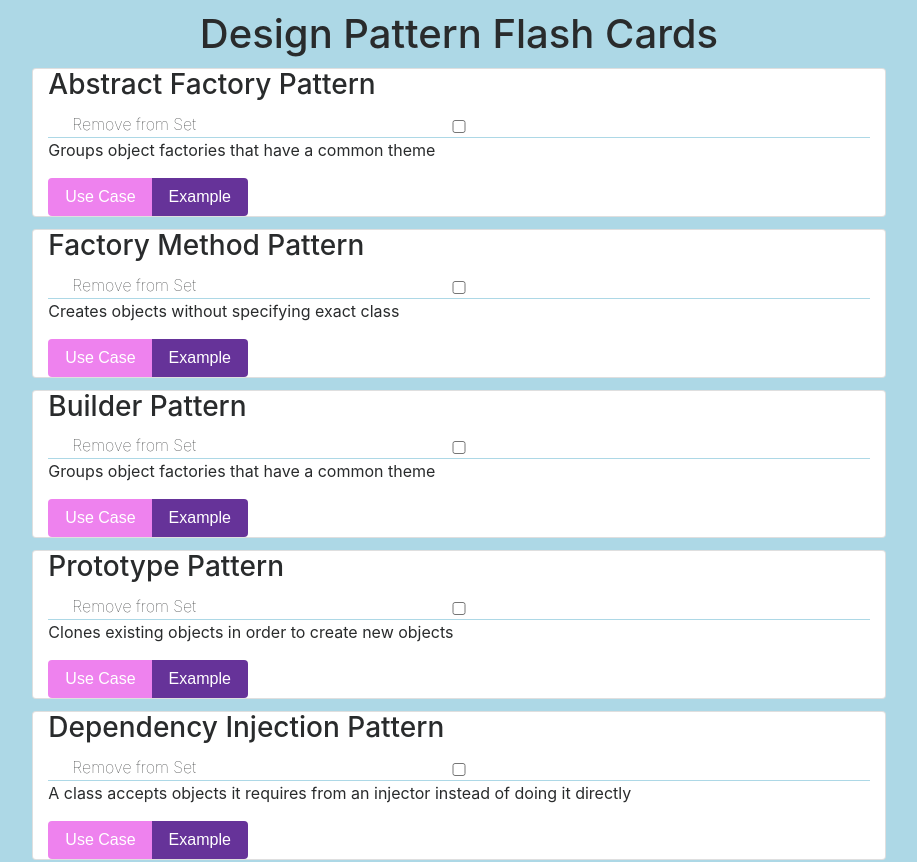
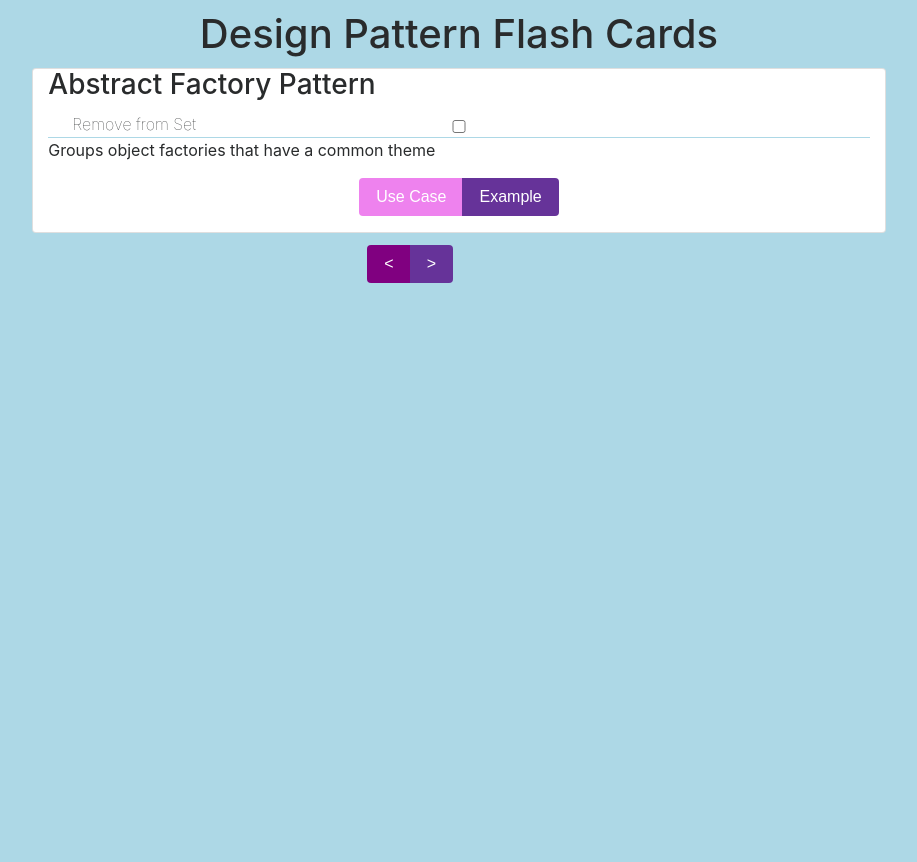
Before and after one commit to kevintrogers/design-pattern-cards, a Vue app in the folder design-cards/: page / in a window 1280 px wide. Shown: the top 862 px of the page, without its empty margins (181-1098 px from the left). After the commit the page ends 800 px from the top, so only its background shows below. Built offline with nearby package versions, Linux system fonts and the light colour scheme.

Commit message:
styled content toggle list group

```diff
--- a/design-cards/src/App.vue
+++ b/design-cards/src/App.vue
@@ -2,13 +2,13 @@
 
   <div class='card-list' >
     <h1>Design Pattern Flash Cards</h1>
-    <div v-for="pattern in patterns">
-      <div class='card col-8 offset-2' v-if="!pattern.removeFromSet">
+    <div v-for="(pattern, i) in patterns">
+      <div class='card col-8 offset-2' v-if="counter === i">
 
         <h3 class='card-title'> {{pattern.title}} Pattern</h3>
 
         <label for='remove'>Remove from Set</label>
-        <input type='checkbox' id='remove' value='pattern.removeFromSet'>
+        <input type='checkbox' id='remove' name='removeFromSet' value='true'>
         <div class='card-content' v-if='showDescription'>
           <p> {{pattern.description}}</p>
         </div>
@@ -181,7 +181,6 @@ label {
 }
 .card {
   margin: .75em auto;
-
 }
 .card-content{
   border-top: 1px solid lightblue;
@@ -199,6 +198,11 @@ label {
 .example-btn {
   background: rebeccapurple;
 }
+.card .btn-group {
+  margin-left: auto;
+  margin-right: auto;
+  padding-bottom: 1em;
+}
 .btn-group, .example, h1 {
   text-align:center;
 
```
